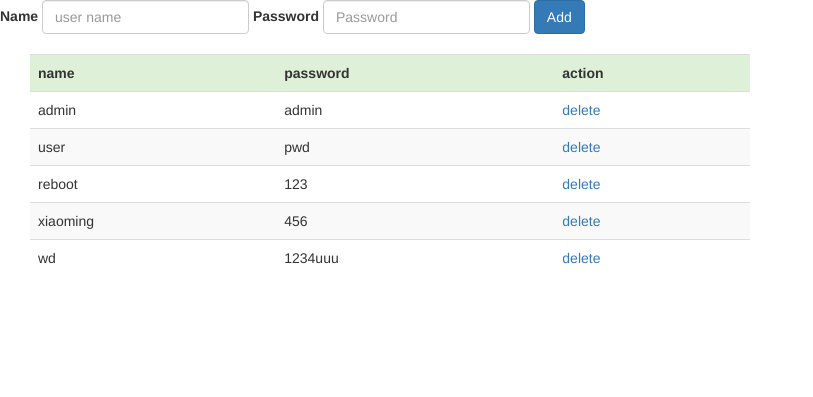
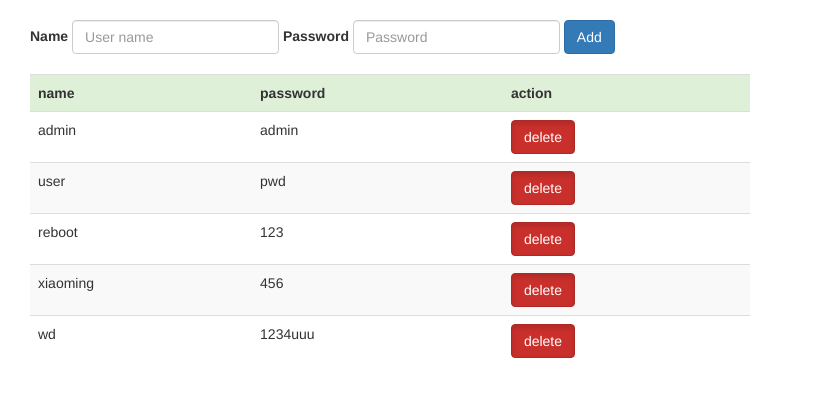
Before and after one commit to seerjk/reboot06, a Flask app: page / in a window 1280 px wide. Shown: the top 397 px of the page, without its empty margins (0-813 px from the left). Run offline with Flask 2, Linux system fonts and the light colour scheme; data comes from the database, SQL or seed files in the repository; some libraries are stand-ins or nearby versions.

Commit message:
done 07 homework

```diff
--- a/07/homework07/templates/index.html
+++ b/07/homework07/templates/index.html
@@ -11,17 +11,21 @@
             margin-top: 20px;
             margin-left: 30px;
         }
+        #form-demo{
+            margin-top: 20px;
+            margin-left: 30px;
+        }
     </style>
 </head>
 <body>
-    <form class="form-inline" action="/add">
+    <form id="form-demo" class="form-inline" action="/add">
       <div class="form-group">
         <label for="exampleInputName2">Name</label>
-        <input type="text" class="form-control" id="exampleInputName2" placeholder="user name">
+        <input type="text" name="name" class="form-control" id="exampleInputName2" placeholder="User name">
       </div>
       <div class="form-group">
         <label for="exampleInputPassword1">Password</label>
-        <input type="password" class="form-control" id="exampleInputPassword1" placeholder="Password">
+        <input type="password" name="passwd" class="form-control" id="exampleInputPassword1" placeholder="Password">
       </div>
       <button type="submit" class="btn btn-primary">Add</button>
     </form>
@@ -52,7 +56,7 @@
             <tr>
                 <td>{{d[1]}}</td>
                 <td>{{d[2]}}</td>
-                <td><a href="/delete?id={{d[0]}}">delete</a></td>
+                <td><a href="/delete?id={{d[0]}}" class="btn btn-danger active" role="button">delete</a></td>
             </tr>
             {% endfor %}
         {% else %}
```
